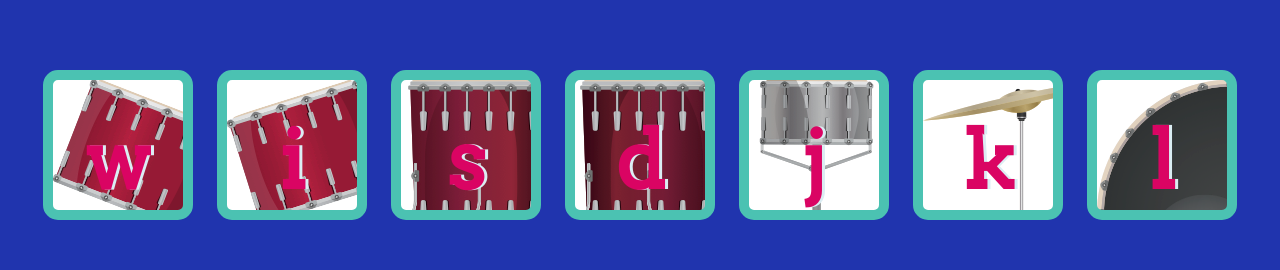
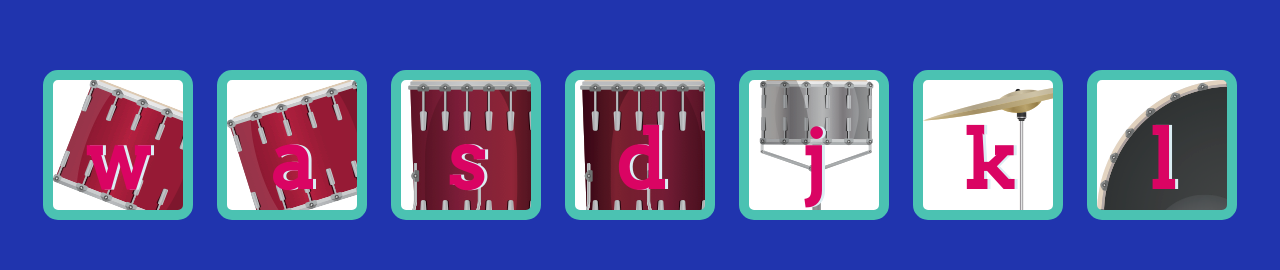
Before and after one commit to Jerico007/Music-Drums, a plain HTML site: page index.html in a window 1280 px wide. Shown: the part 219-489 px from the top of the page. Drawn offline with Linux system fonts and the light colour scheme.

Commit message:
Changes made in index.html

```diff
--- a/index.html
+++ b/index.html
@@ -13,7 +13,7 @@
   <h1 id="title">Drum 🥁 Kit</h1>
   <div class="set">
     <button class="w drum">w</button>
-    <button class="a drum">i</button>
+    <button class="a drum">a</button>
     <button class="s drum">s</button>
     <button class="d drum">d</button>
     <button class="j drum">j</button>
```
